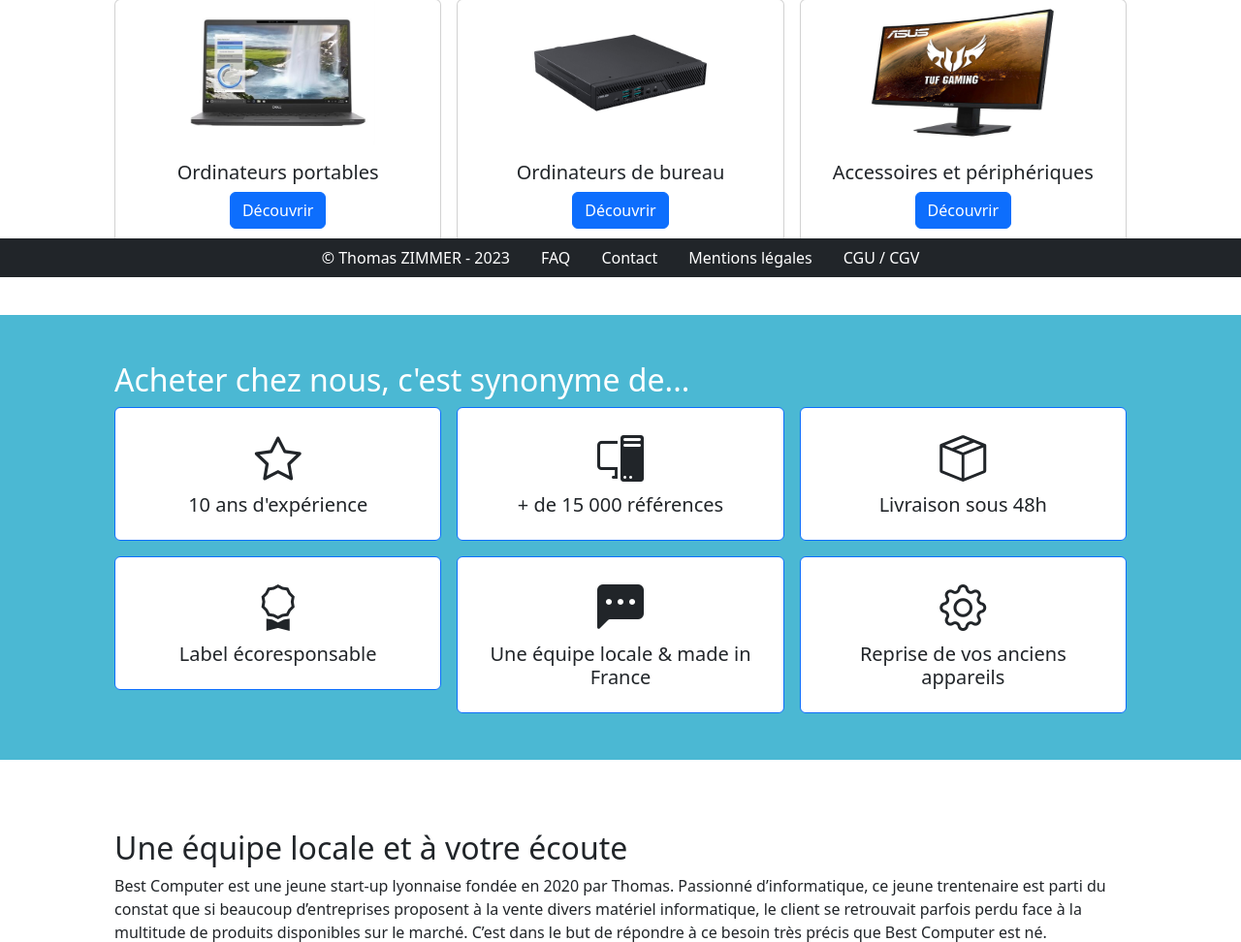
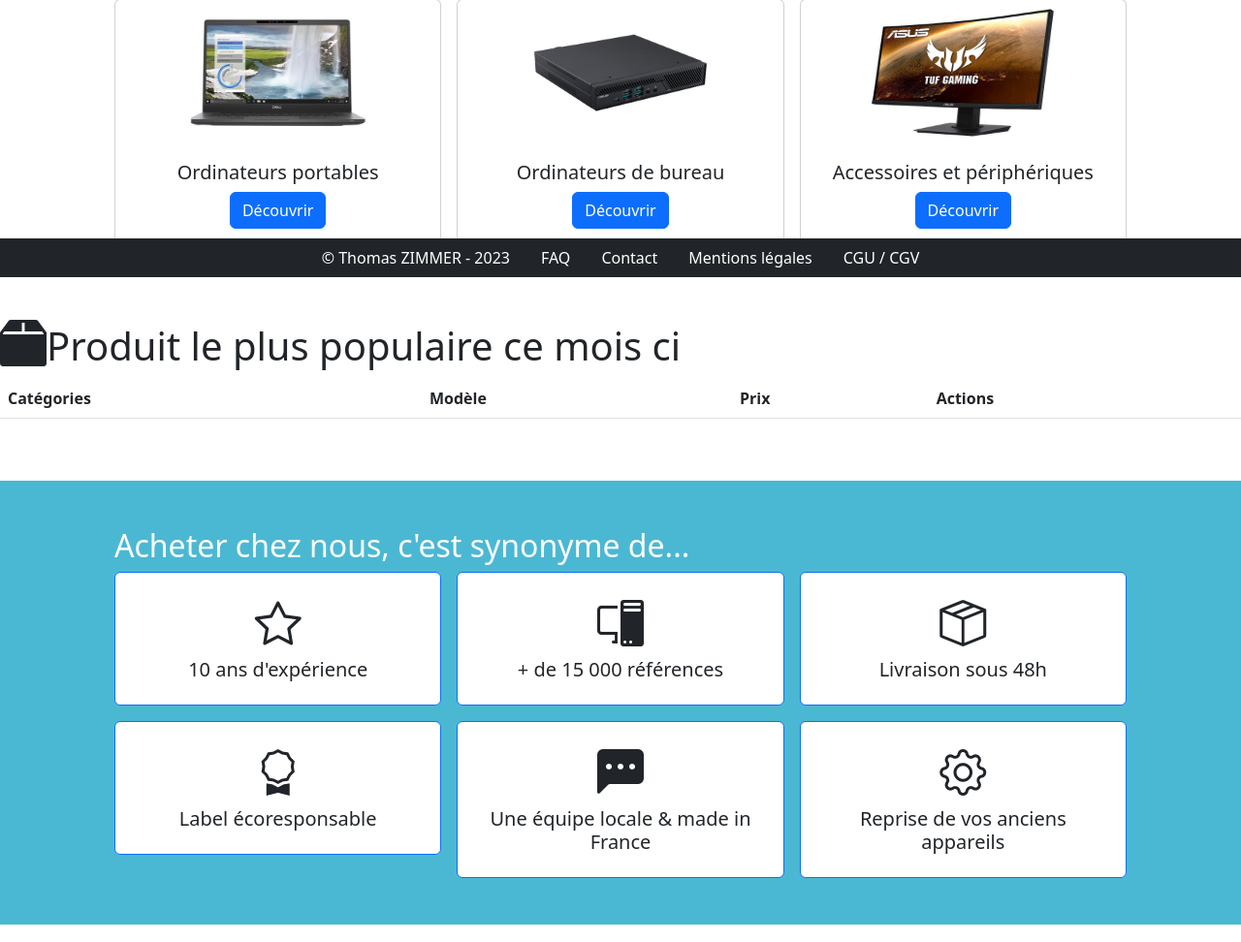
Before and after one commit to THOMASZIMMER13/site_Icommerce, a PHP site: page /projet_web/Materiels/pages/index.php in a window 1280 px wide. Shown: the part 514-1486 px from the top of the page at 97% size. Run offline with PHP 8.4, Linux system fonts and the light colour scheme; a user stored in the database is signed in; data comes from the database, SQL or seed files in the repository; tables that the repository leaves empty hold one stand-in row (values such as "Sample post"); lists and menus that the app fills with data are empty.

Commit message:
version exam

```diff
--- a/bestComputerWeb/pages/index.php
+++ b/bestComputerWeb/pages/index.php
@@ -10,6 +10,26 @@
     $dashboard = $BASE_URL . "employee-dashboard.php";
   }
 }
+
+//récupérer tout les produit commander les 30 dernier jour
+$query = "SELECT p.id, p.title, p.productType, p.price, SUM(pc.Quantity) as total_quantity, p.img
+FROM product p
+JOIN product_command pc ON p.id = pc.productId
+JOIN command c ON pc.commandId = c.id
+WHERE c.date >= DATE_SUB(CURDATE(), INTERVAL 30 DAY)
+  AND c.status = 'validated'
+GROUP BY p.id, p.title
+ORDER BY total_quantity DESC
+LIMIT 1;";
+
+// Exécute la requête sur la base de données
+$res = mysqli_query($conn, $query);
+
+// Vérifie si la requête a échoué
+if ($res === false) {
+  die("Erreur lors de l'exécution de la requête");
+}
+
 ?>
 
 <div style="background-color:#4bb8d3; color:#ffffff;">
@@ -63,6 +83,35 @@
     </div>
   </div>
 </div>
+
+  <div style="padding-bottom:3em">
+    <h1><i class="bi bi-box2-fill" style="font-size: 3rem;"></i>Produit le plus populaire  ce mois ci </h1>
+    <table class="table">
+      <thead>
+        <tr>
+          <th>Catégories</th>
+          <th>Modèle</th>
+          <th>Prix</th>
+          <th>Actions</th>
+        </tr>
+      </thead>
+      <tbody>
+        <?php while ($row = mysqli_fetch_assoc($res)) : ?>
+          <tr>
+            <td><?php echo htmlspecialchars($row['productType']); ?></td>
+            <td><?php echo htmlspecialchars($row['title']); ?></td>
+            <td><?php echo htmlspecialchars($row['price'] . "€" ); ?></td>
+            <td>
+            <a class="btn btn-sm btn-outline-dark" role="button" href="product-detail.php?id=<?php echo $row["id"]; ?>" class="card-link"> Détail </a>
+            <a class="btn btn-sm btn-primary" role="button" href="basket.php?id=<?php echo $row["id"]; ?>"> Ajouter au panier</a>
+            </td>
+          </tr>
+        <?php endwhile; ?>
+      </tbody>
+    </table>
+  </div>
+
+
 <div style="background-color:#4bb8d3;">
   <div class="container p-4 p-md-5 mb-4">
     <h2 style="color:#ffffff;"> Acheter chez nous, c'est synonyme de...</h2>
```
